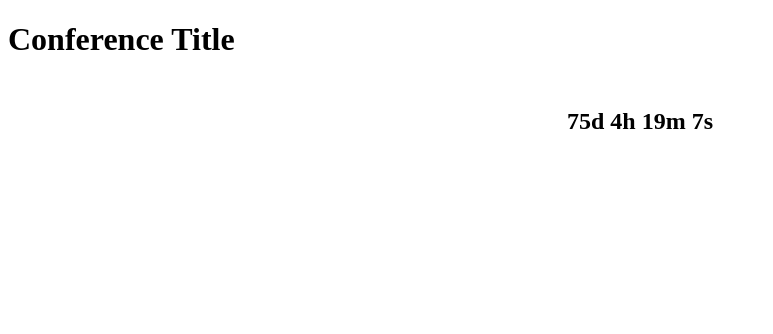
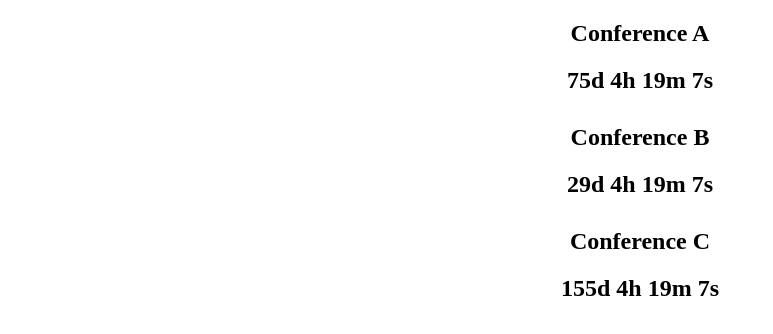
Before and after one commit to ajboloor/call-for-papers, a plain HTML site: page index.html in a window 1280 px wide. Shown: the whole page, without its empty margins (0-773 px from the left). Drawn offline with Linux system fonts and the light colour scheme.

Commit message:
added multiple conferences

```diff
--- a/index.html
+++ b/index.html
@@ -3,43 +3,62 @@
 <head>
     <title>Conference Countdown</title>
     <style>
-        #countdown {
+        .conference {
+            margin-bottom: 30px;
+            text-align: center;
+        }
+
+        .countdown {
             font-size: 24px;
             font-weight: bold;
-            text-align: center;
-            margin-top: 50px;
+            margin-top: 10px;
         }
     </style>
 </head>
 <body>
-    <h1 id="title">Conference Title</h1>
-    <div id="countdown"></div>
+
+    <div id="conferences">
+        <!-- Conferences will be dynamically added here -->
+    </div>
 
     <script>
-        // Set the date of the conference in the future
-        var conferenceDate = new Date("2023-12-31T00:00:00").getTime();
+        var conferences = [
+            { title: "Conference A", date: "2023-12-31T00:00:00" },
+            { title: "Conference B", date: "2023-11-15T00:00:00" },
+            { title: "Conference C", date: "2024-03-20T00:00:00" }
+            // Add more conferences as needed
+        ];
 
-        // Update the countdown every second
+        var conferencesDiv = document.getElementById("conferences");
+
+        conferences.forEach(function(conference) {
+            var conferenceDiv = document.createElement("div");
+            conferenceDiv.classList.add("conference");
+
+            var titleElement = document.createElement("h2");
+            titleElement.textContent = conference.title;
+            conferenceDiv.appendChild(titleElement);
+
+            var countdownElement = document.createElement("div");
+            countdownElement.classList.add("countdown");
+            conferenceDiv.appendChild(countdownElement);
+            conferencesDiv.appendChild(conferenceDiv);
+
+            var conferenceDate = new Date(conference.date).getTime();
             var countdown = setInterval(function() {
                 var now = new Date().getTime();
                 var distance = conferenceDate - now;
-
-            // Calculations for days, hours, minutes, and seconds
                 var days = Math.floor(distance / (1000 * 60 * 60 * 24));
                 var hours = Math.floor((distance % (1000 * 60 * 60 * 24)) / (1000 * 60 * 60));
                 var minutes = Math.floor((distance % (1000 * 60 * 60)) / (1000 * 60));
                 var seconds = Math.floor((distance % (1000 * 60)) / 1000);
-
-            // Display the countdown
-            document.getElementById("countdown").innerHTML = days + "d " + hours + "h "
-            + minutes + "m " + seconds + "s ";
-
-            // If the countdown is over, display a message
+                countdownElement.innerHTML = days + "d " + hours + "h " + minutes + "m " + seconds + "s ";
                 if (distance < 0) {
                     clearInterval(countdown);
-                document.getElementById("countdown").innerHTML = "EXPIRED";
+                    countdownElement.innerHTML = "EXPIRED";
                 }
             }, 1000);
+        });
     </script>
 </body>
 </html>
```
Lines whose indentation alone changed are shown as unchanged.
